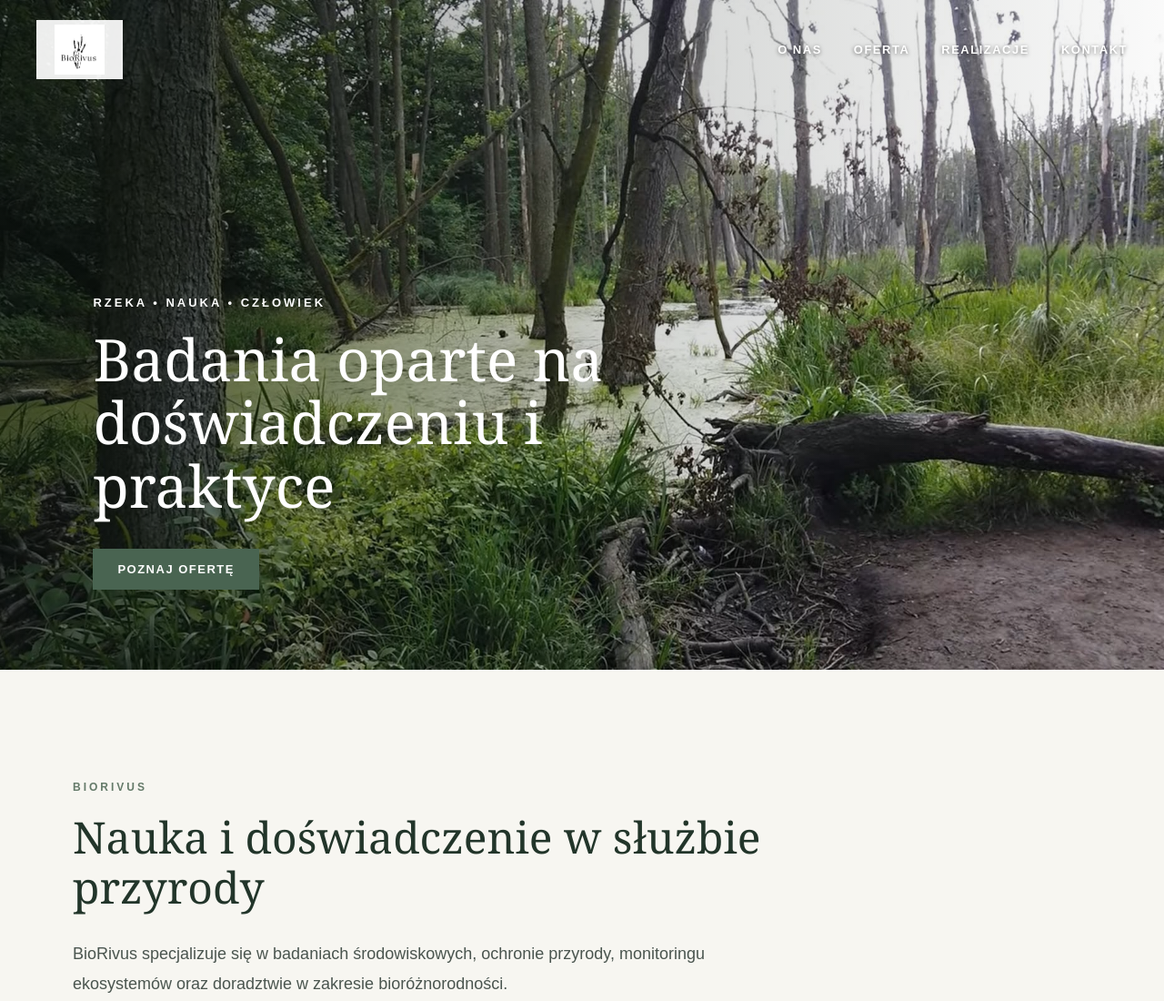
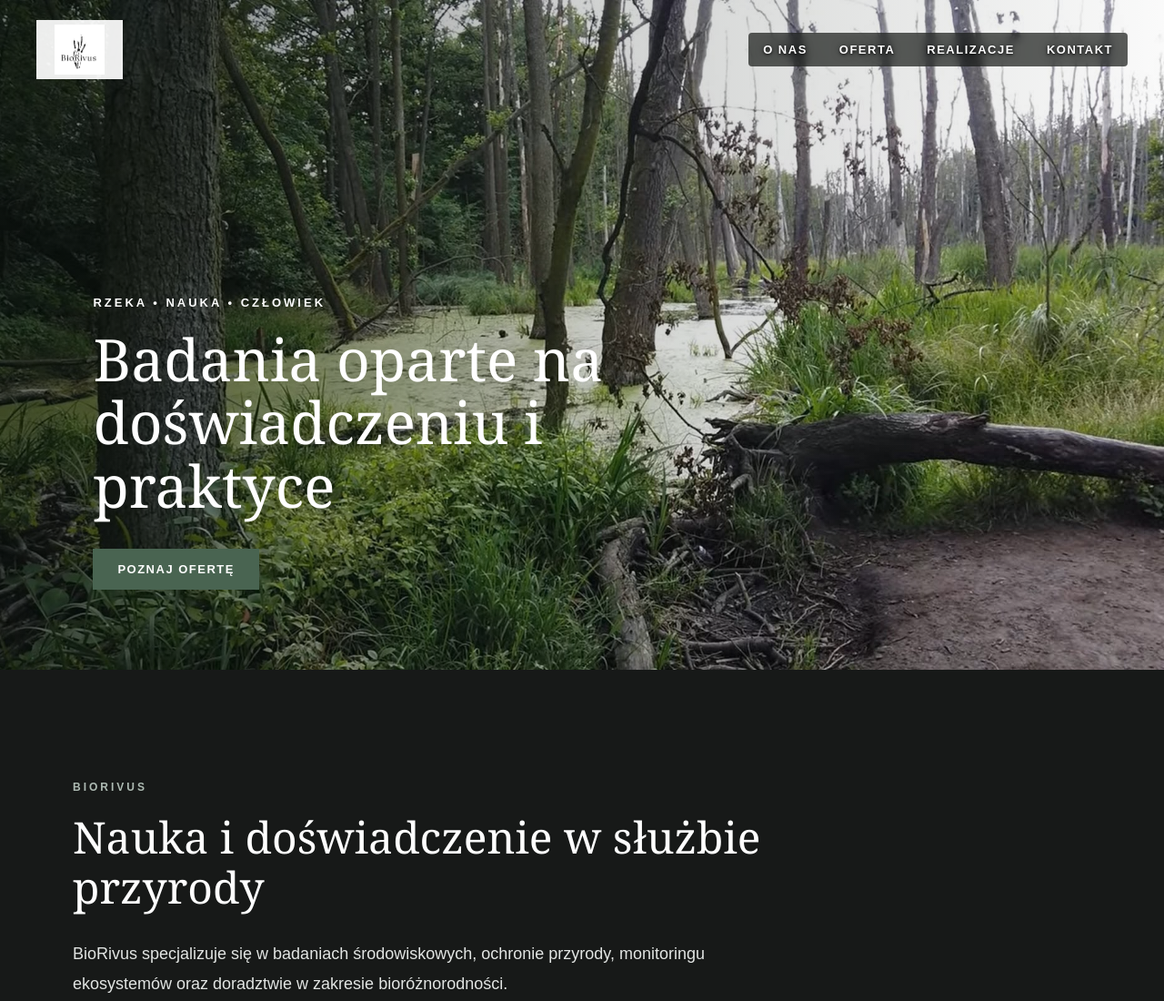
Before and after one commit to itzzmee41-star/biorivus.github.io, a plain HTML site: page index.html in a window 1280 px wide. Shown: the top 1100 px of the page at 91% size. Drawn offline with Linux system fonts and the light colour scheme.

Commit message:
Update style.css

```diff
--- a/style.css
+++ b/style.css
@@ -341,3 +341,66 @@ footer {
     }
 
 }
+
+/* =========================
+   CIEMNE TŁO STRONY
+========================= */
+
+body {
+    background: #171918;
+    color: #ffffff;
+}
+
+.content-section {
+    background: #171918;
+}
+
+.content-section h2 {
+    color: #ffffff;
+}
+
+.content-section > p:not(.section-label) {
+    color: #e2e5e3;
+}
+
+.section-label {
+    color: #aebbb3;
+}
+
+
+/* OFERTA NA CIEMNYM TLE */
+
+.service {
+    border-top-color: #555d58;
+}
+
+.service h3 {
+    color: #ffffff;
+}
+
+.service p {
+    color: #d2d7d4;
+}
+
+
+/* =========================
+   LEPIEJ WIDOCZNE MENU
+========================= */
+
+nav {
+    background: rgba(15, 18, 16, 0.68);
+    padding: 11px 16px;
+    border-radius: 4px;
+    backdrop-filter: blur(5px);
+}
+
+nav a {
+    color: #ffffff;
+    text-shadow:
+        0 1px 3px rgba(0, 0, 0, 0.9),
+        0 0 8px rgba(0, 0, 0, 0.55);
+}
+
+nav a:hover {
+    color: #d5ddd8;
+}
```
